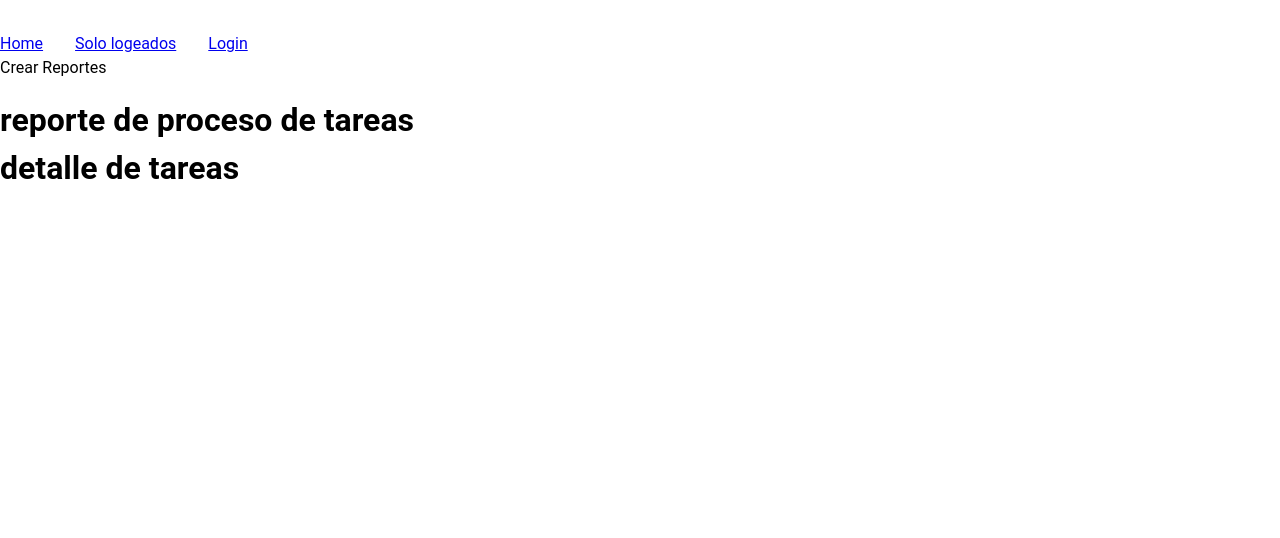
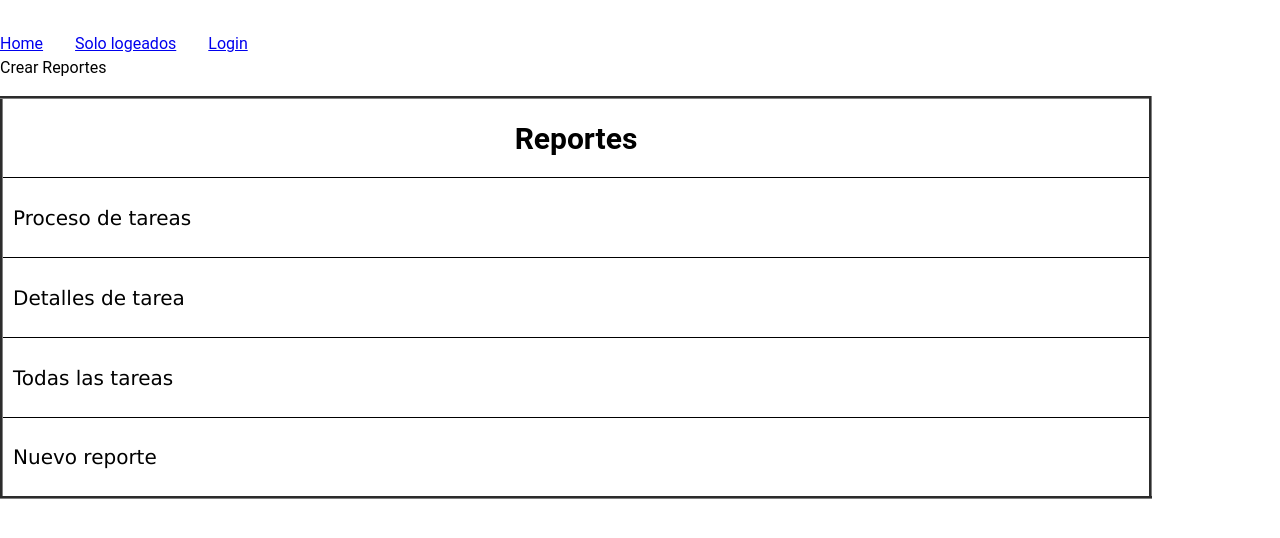
Before and after one commit to mariarodriguez217/Reportes, a Vue app: page /crearReportes in a window 1280 px wide. Shown: the top 538 px of the page. Built offline with nearby package versions, Linux system fonts and the light colour scheme.

Commit message:
actualizacion crear reporte filas

```diff
--- a/src/components/crearReporte.vue
+++ b/src/components/crearReporte.vue
@@ -1,12 +1,63 @@
 <template>
-  <h1>reporte de proceso de tareas</h1>
-  <h1>detalle de tareas</h1>
-  </template>
+<table border="3">
+  <thead>
+    <tr>
+      <th>Reportes</th>
+    </tr>
+  </thead>
+  <tbody>
+    <tr onclick="filaSeleccionada(1)">
+      <td>Proceso de tareas</td>
+    </tr>
+    <tr onclick="filaSeleccionada(2)">
+      <td>Detalles de tarea</td>
+    </tr>
+    <tr onclick="filaSeleccionada(3)">
+      <td>Todas las tareas</td>
+    </tr>
+    <tr onclick="filaSeleccionada(4)">
+      <td>Nuevo reporte</td>
+    </tr>
+  </tbody>
+</table>
 
-  <script>
+</template>
 
-  </script>
+
+
+
+<script>
+  function filaSeleccionada(fila) {
+    alert("Has seleccionado la fila " + fila);
+    // Aquí puedes ejecutar alguna acción como redirigir a otra página.
+  }
+</script>
+
 
   <style scoped>
-  /* Personaliza los estilos si es necesario */
+ table {
+      width: 90%;
+      border-collapse: collapse;
+    }
+    th{
+      text-align: center;
+      font-size: 30px;
+    }
+     td {
+      border: 1px solid black;
+      padding: 10px;
+      text-align:left;
+      font-family:'Lucida Sans', 'Lucida Sans Regular';
+      font-size: 20px;
+    }
+    tr {
+      height: 80px; /* Altura de cada fila */
+    }
+    tbody tr {
+      cursor: pointer;
+      transition: background-color 0.3s ease;
+    }
+    tbody tr:hover {
+      background-color: #f0f0f0;
+    }
   </style>
```
